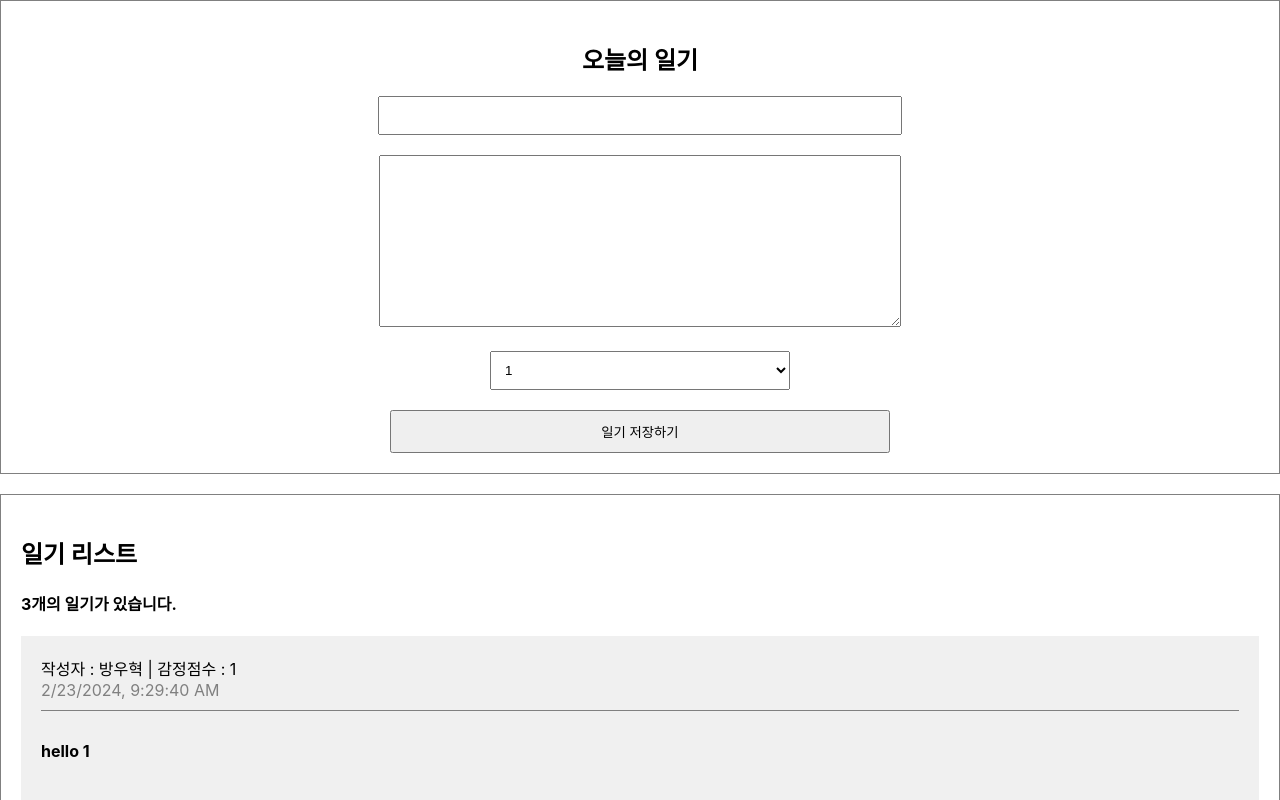
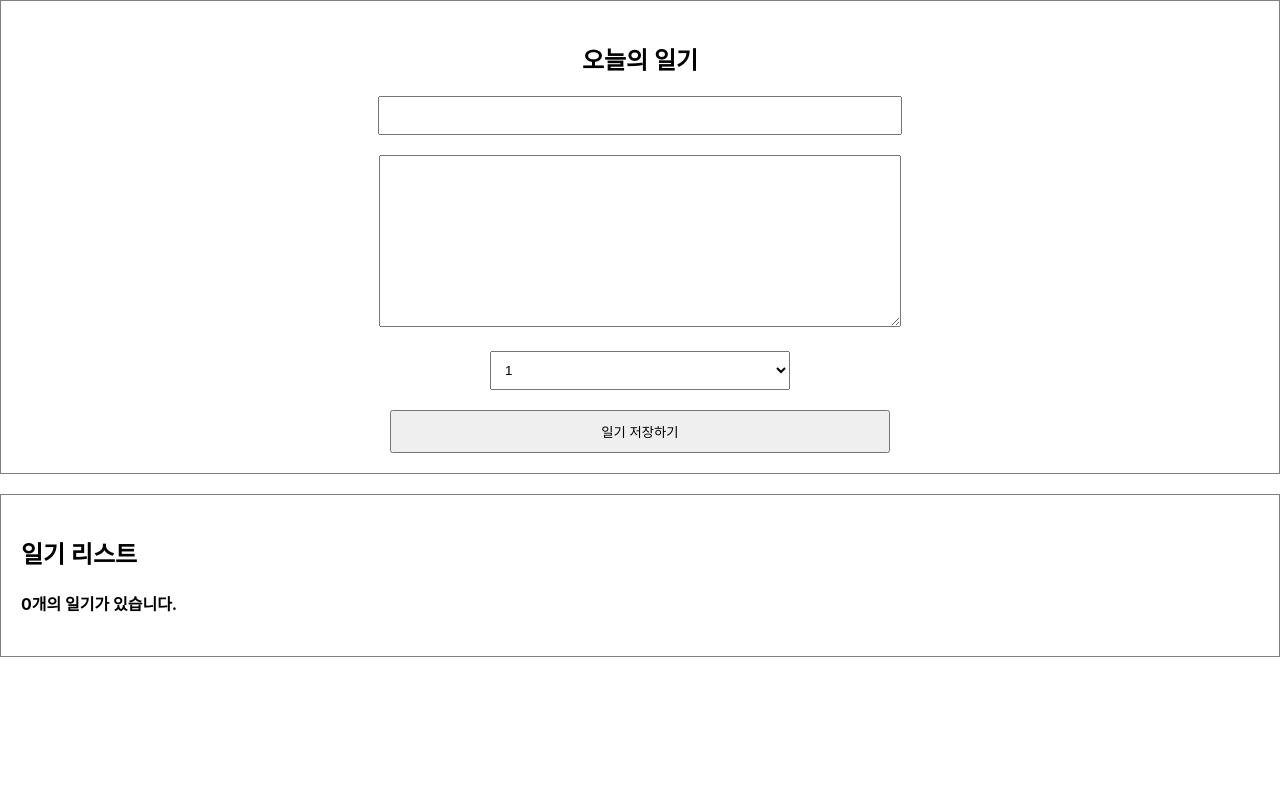
Before and after one commit to UhyeokBang/React_study, a React (Create React App) app in the folder SimpleDiary/: page / in a window 1280 px wide. Shown: the top 800 px of the page. Built offline with nearby package versions, Linux system fonts and the light colour scheme.

Commit message:
Created a fragment that add new diary to diaryList

```diff
--- a/SimpleDiary/src/App.js
+++ b/SimpleDiary/src/App.js
@@ -1,34 +1,48 @@
 import DiaryEditor from "./DiaryEditor";
 import DiaryList from "./DiaryList";
+import { useState, useRef } from "react";
 
-const dummyList = [
-  {
-    id: 1,
-    author: "방우혁",
-    content: "hello 1",
-    emotion: 1,
-    created_date: new Date().getTime(),
-  },
-  {
-    id: 2,
-    author: "정도겸",
-    content: "hello 2",
-    emotion: 2,
-    created_date: new Date().getTime(),
-  },
-  {
-    id: 3,
-    author: "최지우",
-    content: "hello 3",
-    emotion: 4,
-    created_date: new Date().getTime(),
-  },
-];
+// const dummyList = [
+//   {
+//     id: 1,
+//     author: "방우혁",
+//     content: "hello 1",
+//     emotion: 1,
+//     created_date: new Date().getTime(),
+//   },
+//   {
+//     id: 2,
+//     author: "정도겸",
+//     content: "hello 2",
+//     emotion: 2,
+//     created_date: new Date().getTime(),
+//   },
+//   {
+//     id: 3,
+//     author: "최지우",
+//     content: "hello 3",
+//     emotion: 4,
+//     created_date: new Date().getTime(),
+//   },
+// ];
 function App() {
+  const dataId = useRef(0);
+  const [data, setData] = useState([]);
+  const onCreate = (author, content, emotion) => {
+    const created_date = new Date().getTime();
+    const newItem = {
+      id: dataId.current,
+      author,
+      content,
+      emotion,
+      created_date,
+    };
+    setData([newItem, ...data]);
+  };
   return (
     <div>
-      <DiaryEditor />
-      <DiaryList diaryList={dummyList} />
+      <DiaryEditor onCreate={onCreate} />
+      <DiaryList diaryList={data} />
     </div>
   );
 }
--- a/SimpleDiary/src/DiaryEditor.js
+++ b/SimpleDiary/src/DiaryEditor.js
@@ -1,7 +1,7 @@
 import { useState, useRef } from "react";
 import "./App.css";
 
-const DiaryEditor = () => {
+const DiaryEditor = ({ onCreate }) => {
   const [state, setState] = useState({
     author: "",
     content: "",
@@ -24,6 +24,14 @@
       contentInput.current.focus();
       return;
     }
+    onCreate(state.author, state.content, state.emotion);
+    authorInput.current.value = "";
+    contentInput.current.value = "";
+    setState({
+      author: "",
+      content: "",
+      emotion: 1,
+    });
     alert("저장 성공");
   };
   return (
```
